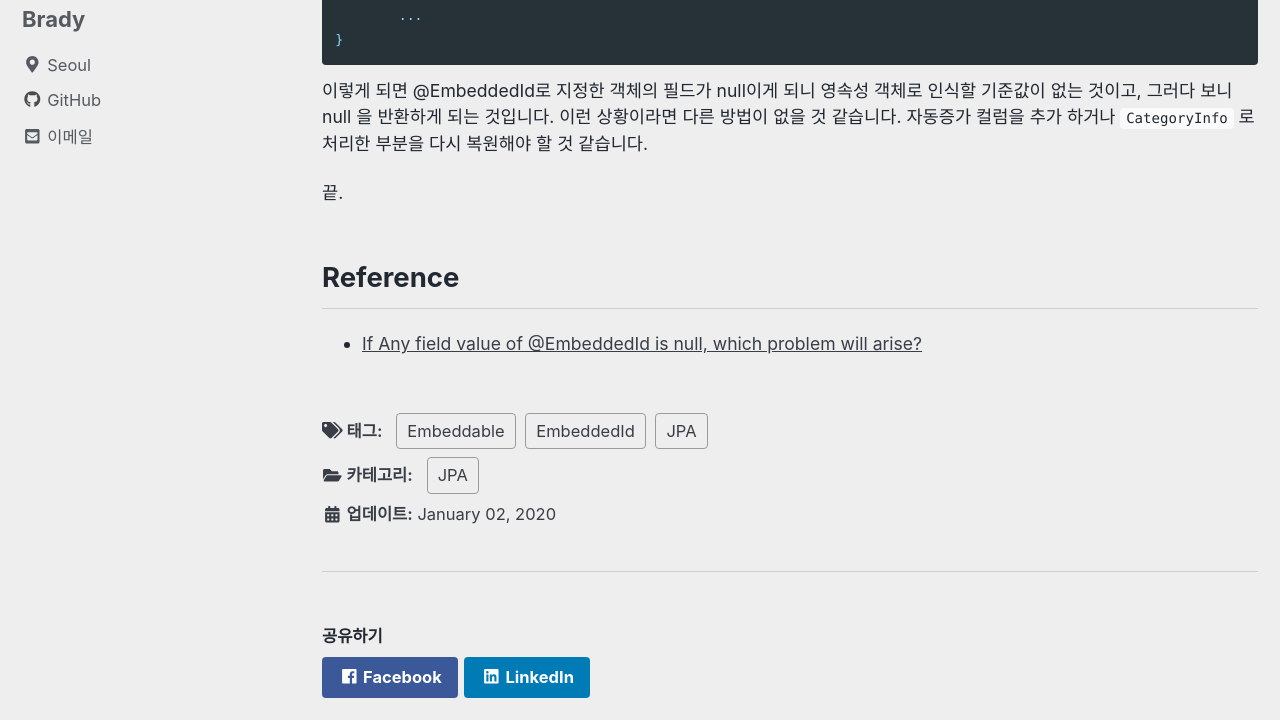
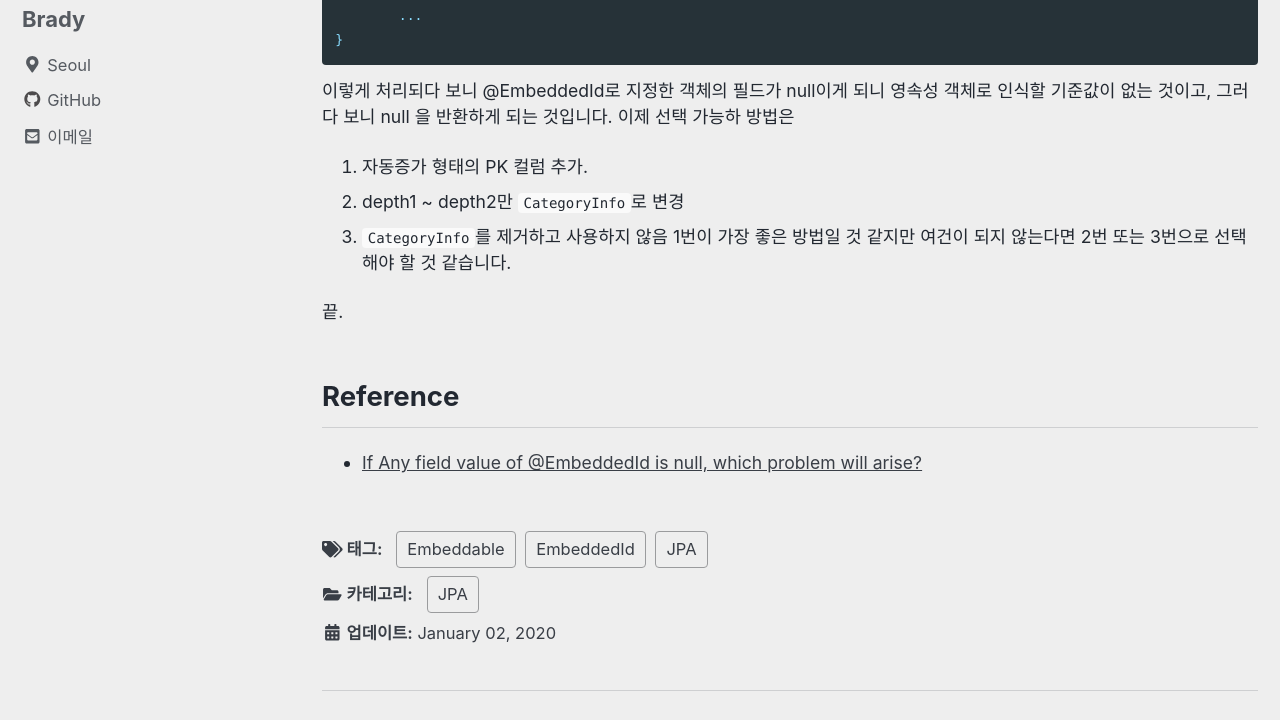
Before and after one commit to kapentaz/kapentaz.github.io, a Jekyll site: the page built from _posts/2020/2020-02-01-@EmbeddedId 객체 필드 중에 null 이 있으면.md, in a window 1280 px wide and 900 px high, scrolled down 3683 px, cut to the strip 180-900 px from the top of the window. Built offline with Jekyll 4.4.1, drawn with Linux system fonts in a browser that asks for light colours; cached includes are drawn as plain includes.

Commit message:
게시물 위치 수정

````diff
--- a/_posts/2020/2020-02-01-@EmbeddedId 객체 필드 중에 null 이 있으면.md
+++ b/_posts/2020/2020-02-01-@EmbeddedId 객체 필드 중에 null 이 있으면.md
@@ -161,8 +161,12 @@ for ( int i = 0; i < propertySpan; i++ ) {
 	...
 }
 ```
-이렇게 되면 @EmbeddedId로 지정한 객체의 필드가 null이게 되니 영속성 객체로 인식할 기준값이 없는 것이고, 그러다 보니 null 을 반환하게 되는 것입니다.
-이런 상황이라면 다른 방법이 없을 것 같습니다. 자동증가 컬럼을 추가 하거나 `CategoryInfo` 로 처리한 부분을 다시 복원해야 할 것 같습니다.
+이렇게 처리되다 보니 @EmbeddedId로 지정한 객체의 필드가 null이게 되니 영속성 객체로 인식할 기준값이 없는 것이고, 그러다 보니 null 을 반환하게 되는 것입니다.
+이제 선택 가능하 방법은
+1. 자동증가 형태의 PK 컬럼 추가.
+2. depth1 ~ depth2만 `CategoryInfo`로 변경
+3. `CategoryInfo`를 제거하고 사용하지 않음
+1번이 가장 좋은 방법일 것 같지만 여건이 되지 않는다면 2번 또는 3번으로 선택해야 할 것 같습니다.
 
 끝.
 
````
Also changed, not shown: _posts/2019/2019-11-14-JPA-Batch-Insert-with-MySQL.md (renamed from _posts/2019-11-14-JPA-Batch-Insert-with-MySQL.md), _posts/2020/2020-01-12-Spring-Data-JPA에서-insert-전에-select-하는-이유.md (renamed from _posts/2020-01-12-Spring-Data-JPA에서-insert-전에-select-하는-이유.md), _posts/2020/2020-01-20-Http-Request-File-in-Intellij.md (renamed from _posts/2020-01-20-Http-Request-File-in-Intellij.md).
